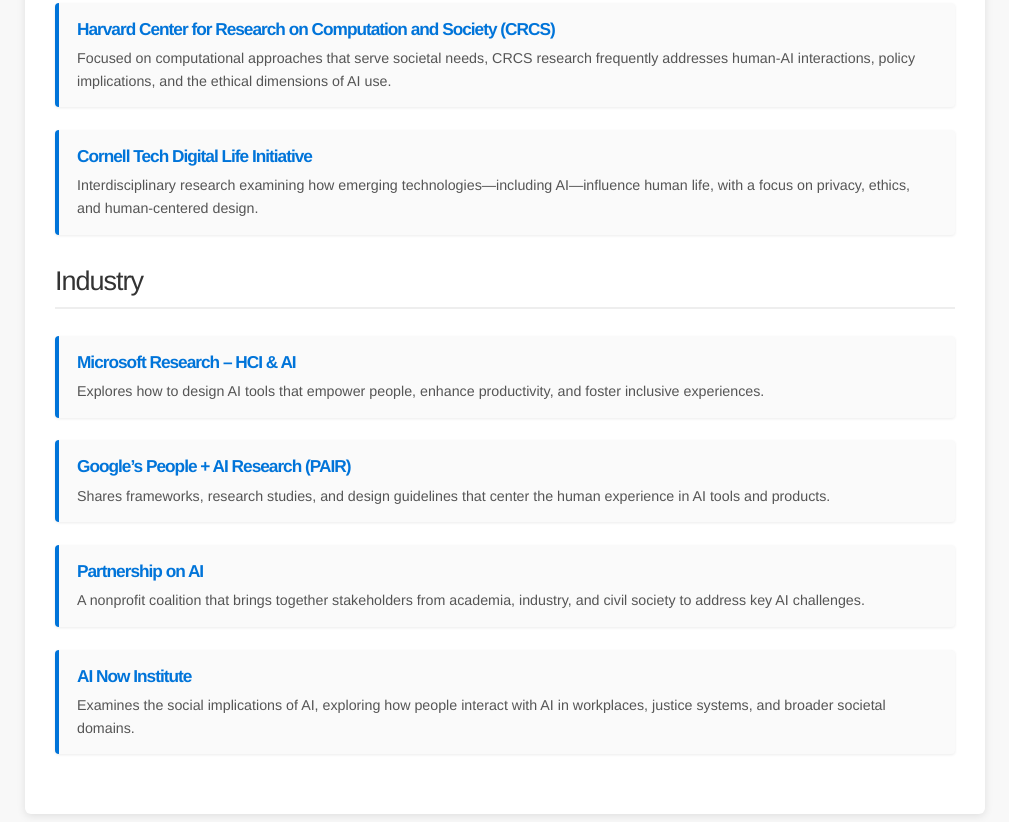
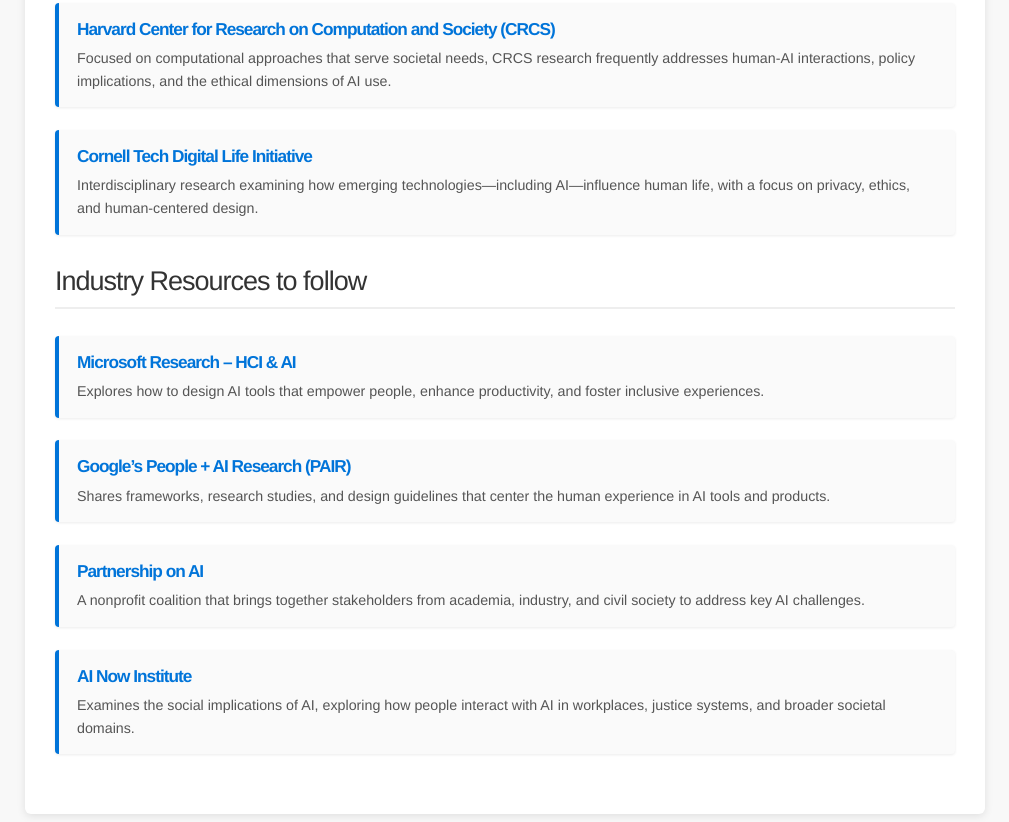
Before and after one commit to iliazaharov/HAX-JB, a website: page interesting.html in a window 1280 px wide. Shown: the part 873-1695 px from the top of the page, without its empty margins (135-1144 px from the left). Drawn offline with nearby package versions, Linux system fonts and the light colour scheme.

Commit message:
All files commit

```diff
--- a/interesting.html
+++ b/interesting.html
@@ -157,7 +157,7 @@
 
     <!-- Industry Section -->
     <section>
-        <h2>Industry</h2>
+        <h2>Industry Resources to follow</h2>
 
         <!-- Resource 1: Microsoft Research HCI & AI -->
         <div class="card">
```
